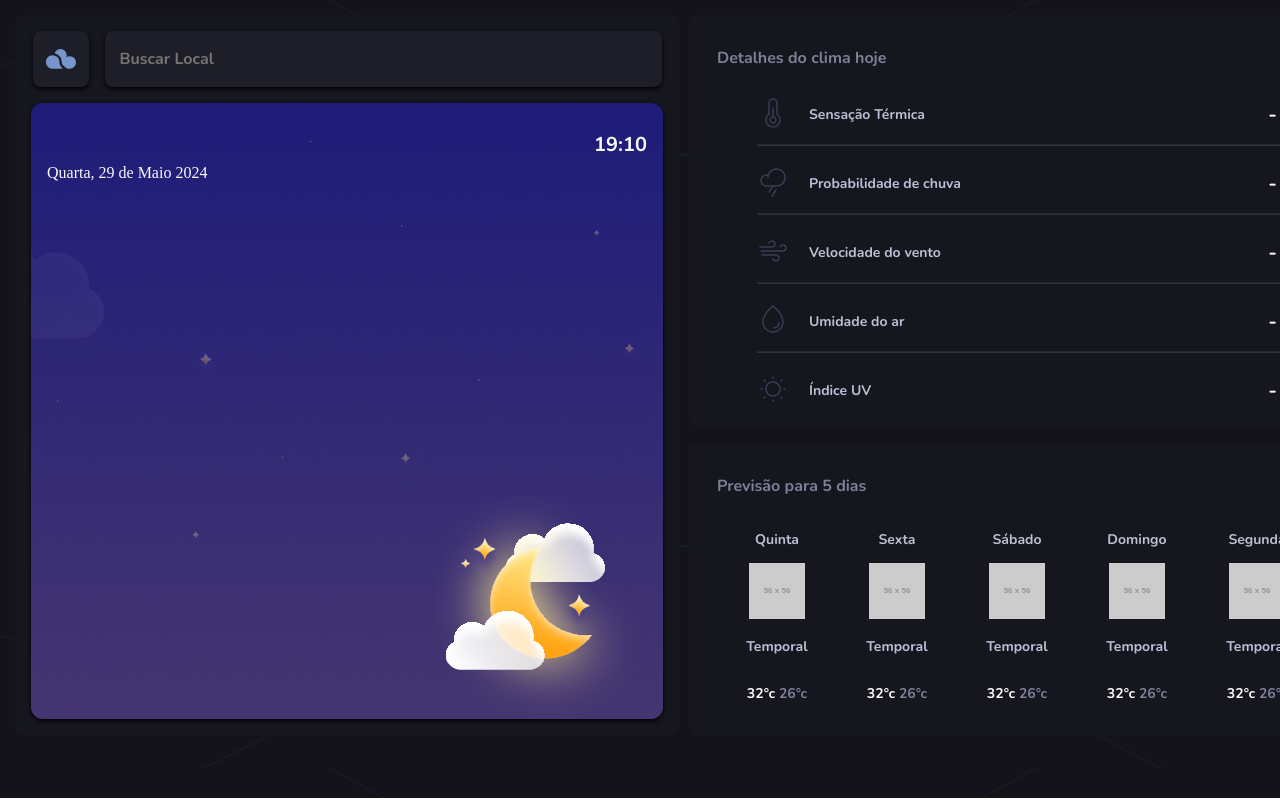
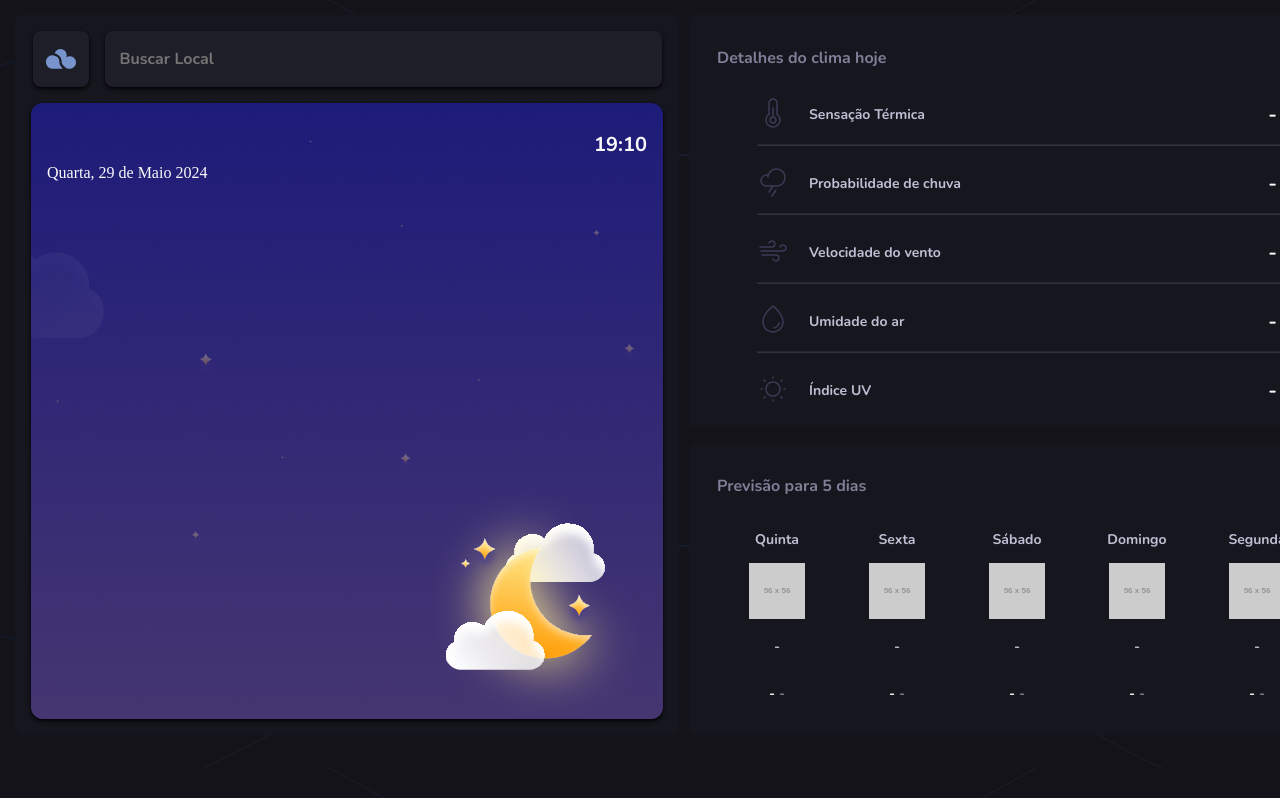
Before and after one commit to GustavoHenrique-hub/first-react-app, a React (Create React App) app: page / in a window 1280 px wide. Shown: the top 800 px of the page. Built offline with nearby package versions, Linux system fonts and the light colour scheme; a web font is replaced by a local one.

Commit message:
feat: loop to forecast created

```diff
--- a/src/pages/dashboard/dashboard.css
+++ b/src/pages/dashboard/dashboard.css
@@ -252,7 +252,7 @@
 .forecastContainerDays{
   display: flex;
   flex-direction: column;
-  padding: 3px;
+  padding: 2.7px;
   align-items: center;
   justify-content: space-between;
   width: 100%;
--- a/src/pages/dashboard/dashboard.js
+++ b/src/pages/dashboard/dashboard.js
@@ -63,12 +63,17 @@ function Dashboard() {
     let weatherUrl = `https://api.openweathermap.org/data/2.5/weather?q=${stateCity}&lang=pt_br&appid=${key}&units=metric&`;
     let geocoderUrl = `http://api.openweathermap.org/geo/1.0/direct?q=${stateCity}&lang=pt_br&appid=${key}`;
     let weatherDetailsUrl = `http://api.weatherapi.com/v1/forecast.json?key=${detailKey}&q=${stateCity}`;
+    let forecastUrl = `https://api.openweathermap.org/data/2.5/forecast?q=${stateCity}&lang=pt_br&appid=${key}&units=metric`
+
+    const currentDateVar = new Date();
+
+    const currentDateFor = `${currentDateVar.getYear()}-${currentDateVar.getMonth()}-${currentDateVar.getDay()}`
+
     fetch(weatherUrl)
-      .then((resposta) => {
-        return resposta.json();
+      .then((response) => {
+        return response.json();
       })
       .then((dadoTemperatura) => {
-        console.log(dadoTemperatura);
         setStateTemperatura(dadoTemperatura.main.temp);
         setStateTempMax(dadoTemperatura.main.temp_max);
         setStateTempMin(dadoTemperatura.main.temp_min);
@@ -76,11 +81,10 @@ function Dashboard() {
       });
 
     fetch(geocoderUrl)
-      .then((resp) => {
-        return resp.json();
+      .then((response) => {
+        return response.json();
       })
       .then((dataLocalization) => {
-        console.log(dataLocalization);
         setCountry(dataLocalization[0].country);
         setCity(dataLocalization[0].name);
       });
@@ -90,7 +94,6 @@ function Dashboard() {
         return response.json();
       })
       .then((detailInfo) => {
-        console.log(detailInfo);
         setStateFeelsLike(detailInfo.current.feelslike_c);
         setStateChanceOfRain(
           detailInfo.forecast.forecastday[0].day.daily_chance_of_rain
@@ -99,6 +102,21 @@ function Dashboard() {
         setStateUvIndex(detailInfo.current.uv);
         setStateWindKm(detailInfo.current.wind_kph);
       });
+
+    fetch(forecastUrl)
+      .then((response) => {
+        return response.json();
+      })
+      .then((forecastData) => {
+        console.log("Chegou");
+        for(let i = 7; i < 40; i+=8){
+
+          if(forecastData.list[i].dt_txt == forecastData.list[i].dt_txt){
+            console.log(forecastData.list[i].dt_txt)
+          }
+        };
+
+      })
 
     setStateCity("");
   };
@@ -121,12 +139,12 @@ function Dashboard() {
     return nextDays;
   };
 
-  const displayedWeather = getWeatherForNextDays (daysToShow);
+  const displayedWeather = getWeatherForNextDays(daysToShow);
 
   const getTime = () => {
     let timeNow = new Date();
-    let hour = timeNow.getUTCHours();
-    let minute = timeNow.getUTCMinutes();
+    let hour = timeNow.getHours();
+    let minute = timeNow.getMinutes();
 
     hour = hour % 24;
     if (hour < 10) {
@@ -359,10 +377,19 @@ function Dashboard() {
                     <img src="https://placehold.co/56x56" />
                   </div>
 
-                  <p className="forecastContainerDaysTitle">Temporal</p>
+                  <p className="forecastContainerDaysTitle">
+                    {stateWeather != null ? `${stateWeather}` : " - "}
+                  </p>
                   <p className="forecastContainerDaysText">
-                    32°c
-                    <a className="forecastContainerDaysTextColored"> 26°c</a>
+                    {Number.isNaN(parseInt(stateTempMax))
+                      ? " - "
+                      : `${parseInt(stateTempMax)}°c`}
+                    <a className="forecastContainerDaysTextColored">
+                      {" "}
+                      {Number.isNaN(parseInt(stateTempMin))
+                        ? " - "
+                        : ` ${parseInt(stateTempMin)}°c`}
+                    </a>
                   </p>
                 </div>
               );
```
